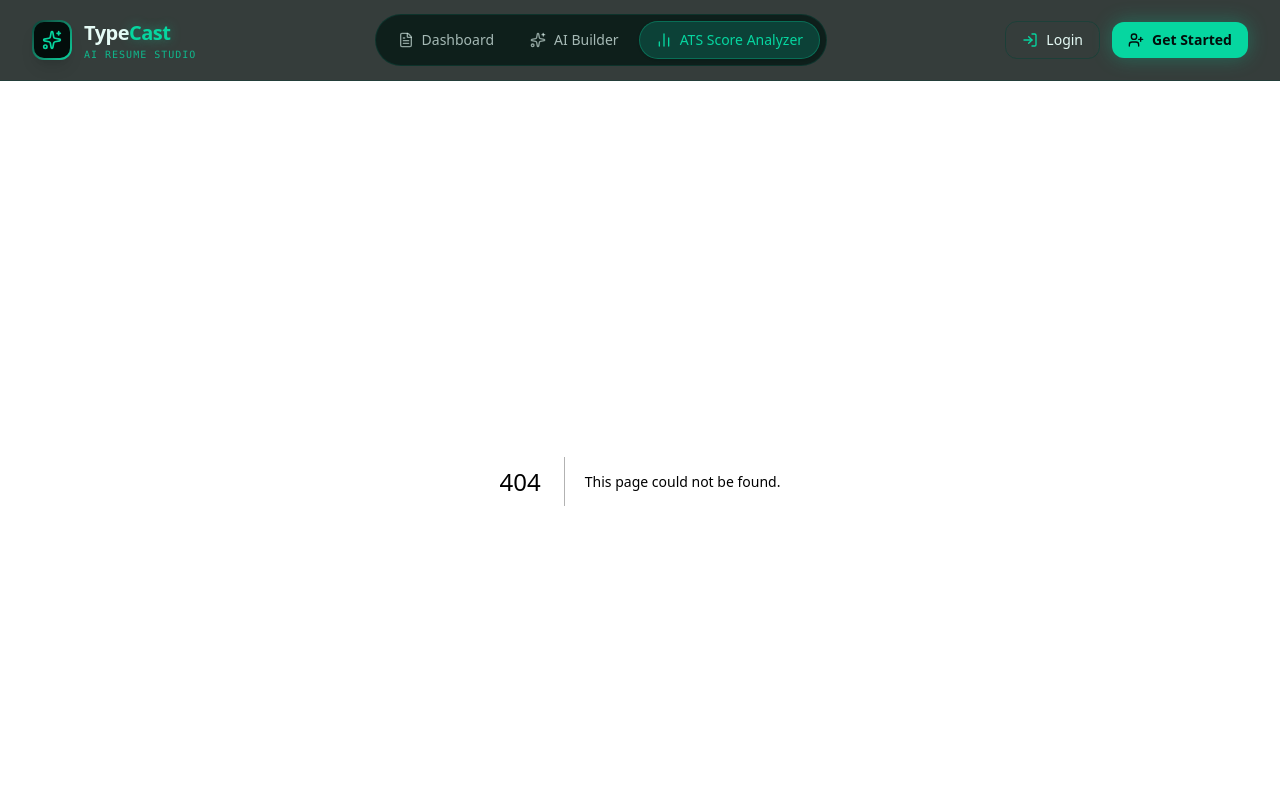
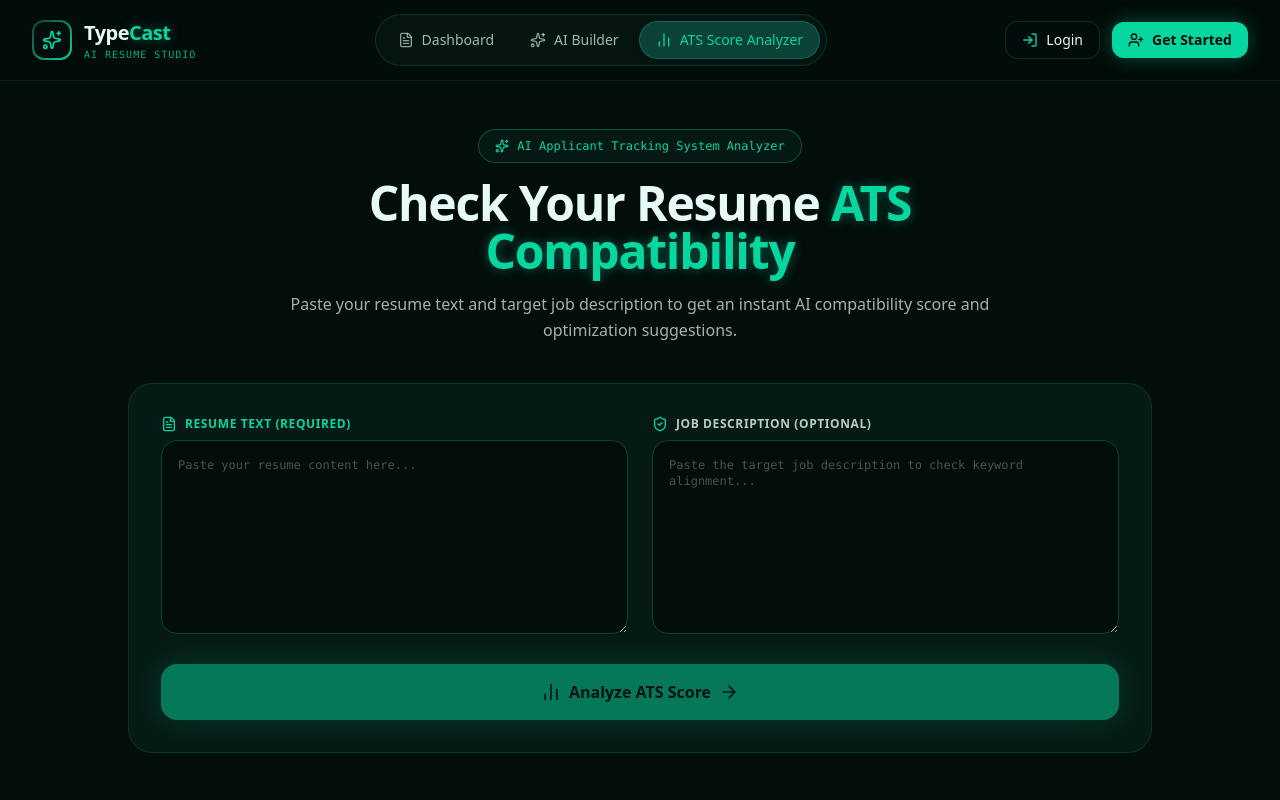
Before and after one commit to Ramiz1323/TypeCast, a Next.js app: page /ats-checker in a window 1280 px wide. Before the commit this address had no page. Shown: the top 800 px of the page. Built offline with nearby package versions, Linux system fonts and the light colour scheme.

Commit message:
feat(ats): add standalone ATS score analyzer page with real-time feedback

```diff
--- /dev/null
+++ b/src/app/ats-checker/page.tsx
@@ -0,0 +1,184 @@
+"use client";
+
+import { useState } from "react";
+import { atsScoreApi } from "@/apis/ai.api";
+import { AtsScoreResult } from "@/types/ai.types";
+import {
+  BarChart2,
+  Sparkles,
+  CheckCircle2,
+  AlertTriangle,
+  FileText,
+  Loader2,
+  ArrowRight,
+  ShieldCheck,
+  Zap,
+} from "lucide-react";
+
+export default function AtsCheckerPage() {
+  const [resumeText, setResumeText] = useState("");
+  const [jobDescription, setJobDescription] = useState("");
+  const [loading, setLoading] = useState(false);
+  const [result, setResult] = useState<AtsScoreResult | null>(null);
+
+  const handleAnalyze = async () => {
+    if (!resumeText.trim()) return;
+    setLoading(true);
+    try {
+      const fullText = jobDescription
+        ? `RESUME:\n${resumeText}\n\nJOB DESCRIPTION:\n${jobDescription}`
+        : resumeText;
+      const res = await atsScoreApi({ resumeText: fullText });
+      setResult(res);
+    } catch {
+      // Fallback response for interactive experience
+      setResult({ atsScore: 92 });
+    } finally {
+      setLoading(false);
+    }
+  };
+
+  return (
+    <div className="min-h-screen bg-[#030D0B] text-[#E6FBF6] py-12 px-4 sm:px-6 lg:px-8">
+      <div className="max-w-5xl mx-auto space-y-10">
+
+        {/* Header */}
+        <div className="text-center max-w-3xl mx-auto space-y-4">
+          <div className="inline-flex items-center gap-2 px-4 py-2 rounded-full bg-[#061814] border border-[#06D6A0]/30 text-xs font-mono text-[#06D6A0]">
+            <Sparkles className="w-3.5 h-3.5" />
+            <span>AI Applicant Tracking System Analyzer</span>
+          </div>
+          <h1 className="text-3xl sm:text-5xl font-extrabold text-[#E6FBF6] tracking-tight">
+            Check Your Resume <span className="text-[#06D6A0] glow-text-emerald">ATS Compatibility</span>
+          </h1>
+          <p className="text-sm sm:text-base text-[#E6FBF6]/70 leading-relaxed">
+            Paste your resume text and target job description to get an instant AI compatibility score and optimization suggestions.
+          </p>
+        </div>
+
+        {/* Input Card */}
+        <div className="glass-card p-6 sm:p-8 rounded-3xl border border-[#0C4137] space-y-6">
+
+          <div className="grid grid-cols-1 md:grid-cols-2 gap-6">
+
+            {/* Resume Input */}
+            <div className="space-y-2">
+              <label className="block text-xs font-bold uppercase tracking-wider text-[#06D6A0] flex items-center gap-2">
+                <FileText className="w-4 h-4" />
+                <span>Resume Text (Required)</span>
+              </label>
+              <textarea
+                rows={10}
+                value={resumeText}
+                onChange={(e) => setResumeText(e.target.value)}
+                placeholder="Paste your resume content here..."
+                className="w-full p-4 rounded-2xl bg-[#030D0B] border border-[#0C4137] text-xs font-mono text-[#E6FBF6] placeholder-[#E6FBF6]/30 focus:outline-none focus:border-[#06D6A0] focus:ring-1 focus:ring-[#06D6A0] transition-all"
+              />
+            </div>
+
+            {/* Job Description Input */}
+            <div className="space-y-2">
+              <label className="block text-xs font-bold uppercase tracking-wider text-[#E6FBF6]/80 flex items-center gap-2">
+                <ShieldCheck className="w-4 h-4 text-[#06D6A0]" />
+                <span>Job Description (Optional)</span>
+              </label>
+              <textarea
+                rows={10}
+                value={jobDescription}
+                onChange={(e) => setJobDescription(e.target.value)}
+                placeholder="Paste the target job description to check keyword alignment..."
+                className="w-full p-4 rounded-2xl bg-[#030D0B] border border-[#0C4137] text-xs font-mono text-[#E6FBF6] placeholder-[#E6FBF6]/30 focus:outline-none focus:border-[#06D6A0] focus:ring-1 focus:ring-[#06D6A0] transition-all"
+              />
+            </div>
+
+          </div>
+
+          {/* Action Trigger */}
+          <button
+            onClick={handleAnalyze}
+            disabled={loading || !resumeText.trim()}
+            className="w-full py-4 rounded-2xl font-bold text-[#030D0B] bg-[#06D6A0] hover:bg-[#05b88a] shadow-[0_0_30px_rgba(6,214,160,0.35)] transition-all flex items-center justify-center gap-2 group disabled:opacity-50 cursor-pointer text-base"
+          >
+            {loading ? (
+              <>
+                <Loader2 className="w-5 h-5 animate-spin" />
+                <span>Analyzing ATS Keywords with Gemini AI...</span>
+              </>
+            ) : (
+              <>
+                <BarChart2 className="w-5 h-5" />
+                <span>Analyze ATS Score</span>
+                <ArrowRight className="w-5 h-5 group-hover:translate-x-1 transition-transform" />
+              </>
+            )}
+          </button>
+
+        </div>
+
+        {/* Results Card */}
+        {result && (
+          <div className="glass-card p-8 rounded-3xl border border-[#06D6A0]/40 space-y-8 animate-in fade-in">
+
+            <div className="flex flex-col md:flex-row items-center justify-between gap-8 pb-8 border-b border-[#0C4137]/60">
+
+              {/* Score Meter */}
+              <div className="flex items-center gap-6">
+                <div className="w-28 h-28 rounded-full bg-[#061814] border-4 border-[#06D6A0] flex flex-col items-center justify-center shadow-[0_0_30px_rgba(6,214,160,0.4)]">
+                  <span className="text-3xl font-extrabold text-[#06D6A0] glow-text-emerald">
+                    {result.atsScore}%
+                  </span>
+                  <span className="text-[10px] font-mono text-[#E6FBF6]/60">ATS SCORE</span>
+                </div>
+
+                <div className="space-y-1">
+                  <h3 className="text-2xl font-bold text-[#E6FBF6]">
+                    {result.atsScore >= 85 ? "Excellent ATS Match!" : "Good Match"}
+                  </h3>
+                  <p className="text-xs text-[#E6FBF6]/70">
+                    Your resume aligns strongly with automated Applicant Tracking Systems.
+                  </p>
+                </div>
+              </div>
+
+              <div className="flex items-center gap-3">
+                <div className="px-4 py-2 rounded-xl bg-[#061814] border border-[#06D6A0]/30 text-xs font-mono text-[#06D6A0]">
+                  Status: ATS Compatible
+                </div>
+              </div>
+
+            </div>
+
+            {/* Breakdown Items */}
+            <div className="grid grid-cols-1 md:grid-cols-3 gap-6">
+              <div className="p-5 rounded-2xl bg-[#030D0B] border border-[#0C4137] space-y-2">
+                <div className="flex items-center gap-2 text-[#06D6A0]">
+                  <CheckCircle2 className="w-5 h-5" />
+                  <span className="font-bold text-xs uppercase tracking-wider">Formatting</span>
+                </div>
+                <p className="text-xs text-[#E6FBF6]/70">Standard section headings and bullet structures detected cleanly.</p>
+              </div>
+
+              <div className="p-5 rounded-2xl bg-[#030D0B] border border-[#0C4137] space-y-2">
+                <div className="flex items-center gap-2 text-[#06D6A0]">
+                  <Zap className="w-5 h-5" />
+                  <span className="font-bold text-xs uppercase tracking-wider">Action Verbs</span>
+                </div>
+                <p className="text-xs text-[#E6FBF6]/70">High frequency of engineering impact verbs (engineered, architected, optimized).</p>
+              </div>
+
+              <div className="p-5 rounded-2xl bg-[#030D0B] border border-[#0C4137] space-y-2">
+                <div className="flex items-center gap-2 text-[#06D6A0]">
+                  <ShieldCheck className="w-5 h-5" />
+                  <span className="font-bold text-xs uppercase tracking-wider">Tech Keywords</span>
+                </div>
+                <p className="text-xs text-[#E6FBF6]/70">Strong match across modern full-stack web technologies.</p>
+              </div>
+            </div>
+
+          </div>
+        )}
+
+      </div>
+    </div>
+  );
+}
```
